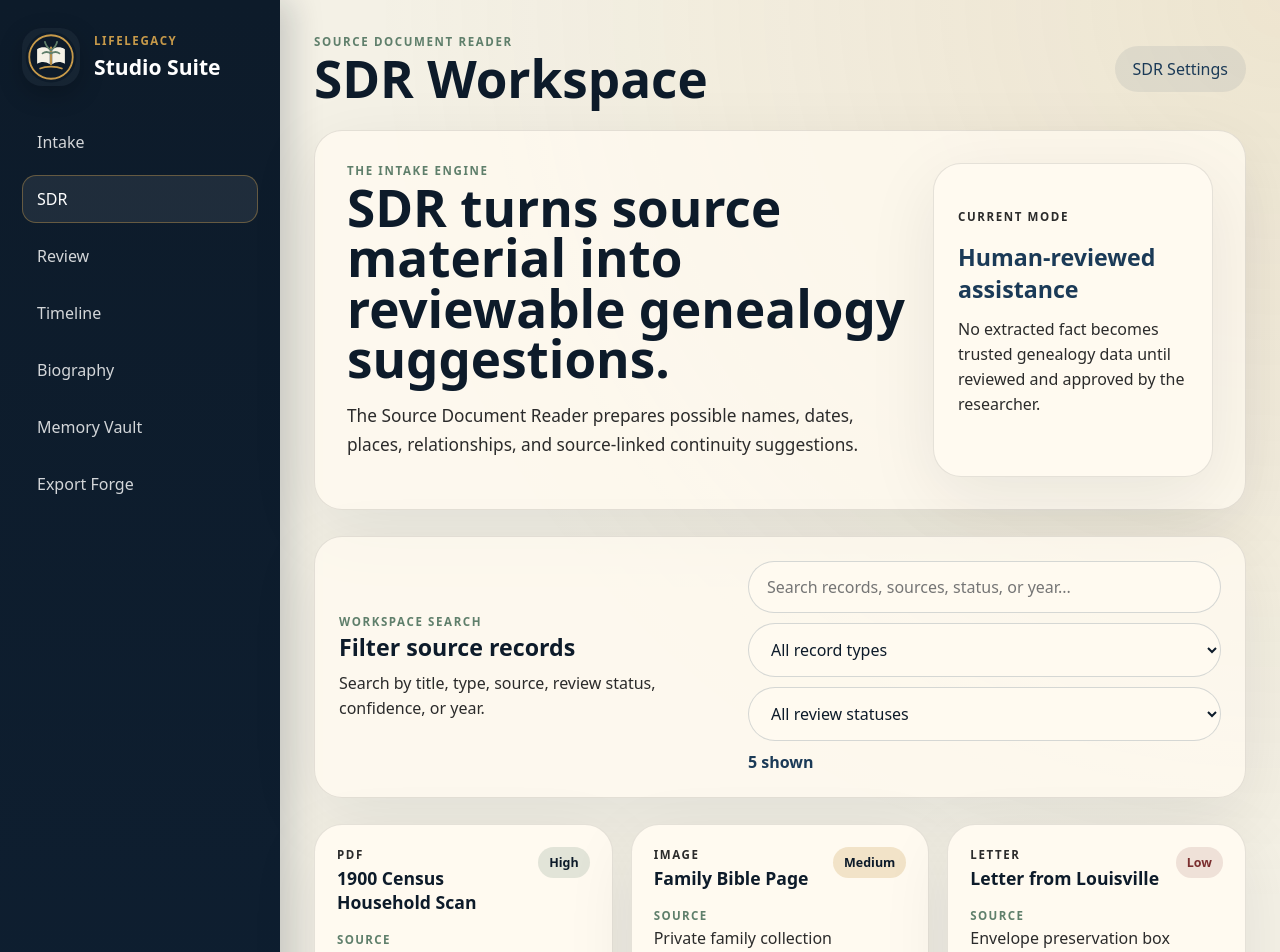
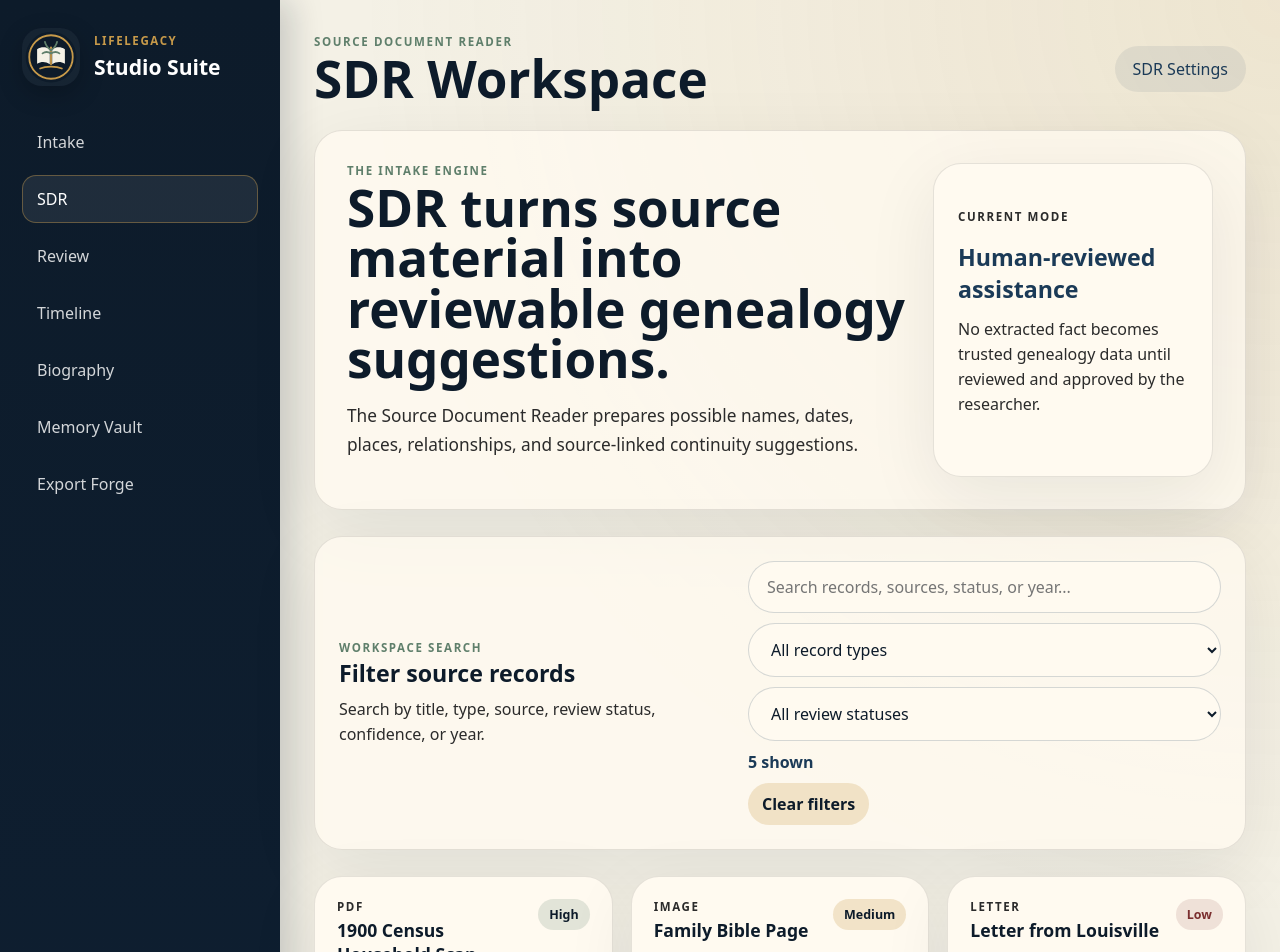
Before and after one commit to jtw465/LifeLegacy-Studio-Suite, a React (Vite) app in the folder apps/desktop/: page / in a window 1280 px wide. Shown: the top 952 px of the page. Built offline with nearby package versions, Linux system fonts and the light colour scheme.

Commit message:
Add clear filters action

```diff
--- a/apps/desktop/src/App.css
+++ b/apps/desktop/src/App.css
@@ -829,6 +829,21 @@ h1 {
   line-height: 1.6;
 }
 
+.clear-filters-button {
+  justify-self: start;
+  border: 0;
+  border-radius: 999px;
+  padding: 10px 14px;
+  color: var(--legacy-navy);
+  background: rgba(199, 154, 74, 0.24);
+  font-weight: 900;
+  cursor: pointer;
+}
+
+.clear-filters-button:hover {
+  background: rgba(199, 154, 74, 0.36);
+}
+
 @media (max-width: 1000px) {
   .app-shell {
     grid-template-columns: 1fr;
--- a/apps/desktop/src/App.tsx
+++ b/apps/desktop/src/App.tsx
@@ -256,6 +256,17 @@ function App() {
             <option value="Needs Attention">Needs Attention</option>
           </select>
           <span>{filteredSourceRecords.length} shown</span>
+          <button
+            className="clear-filters-button"
+            type="button"
+            onClick={() => {
+              setSearchQuery("");
+              setRecordTypeFilter("All");
+              setStatusFilter("All");
+            }}
+          >
+            Clear filters
+          </button>
         </div>
       </section>
 
```
